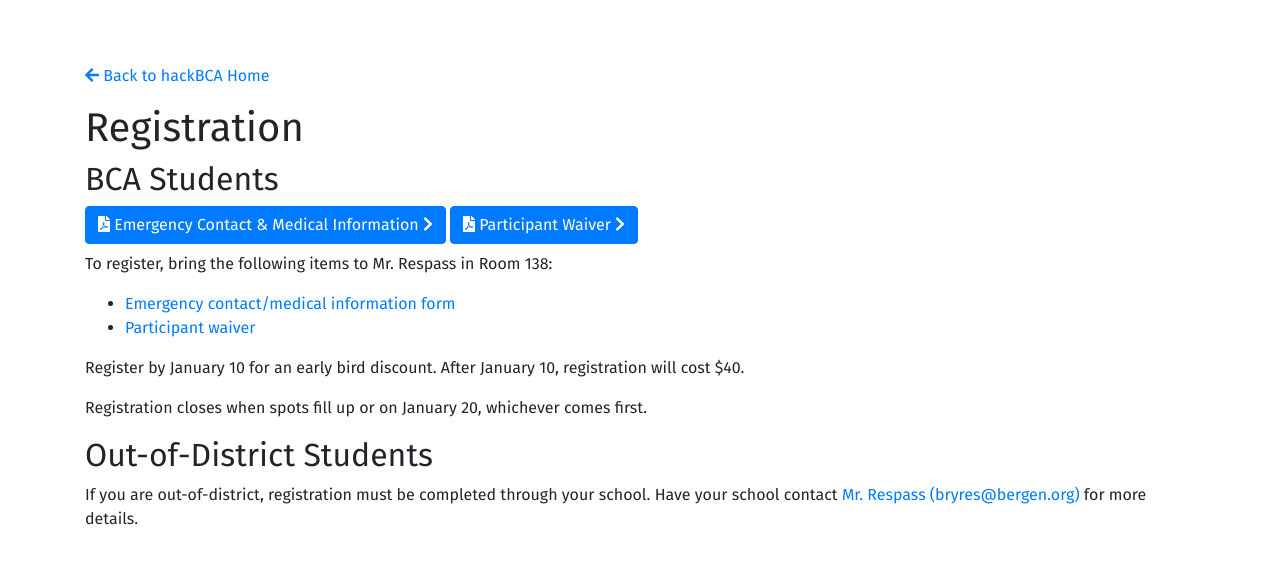
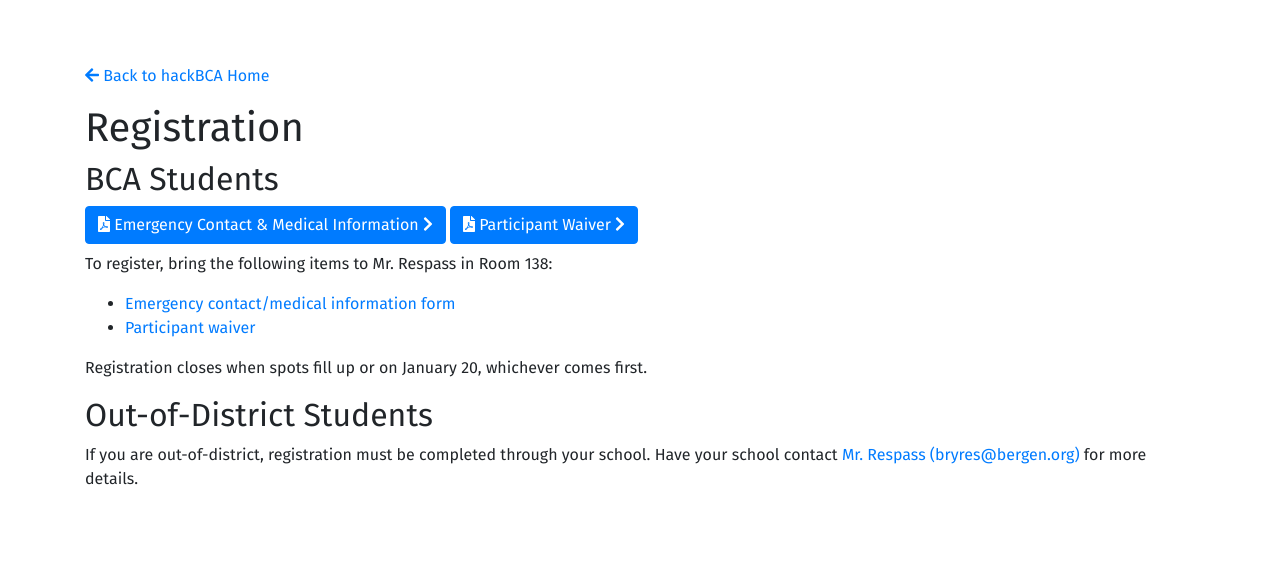
Before and after one commit to hackBCA/hackbcafive, a Next.js app: page /register in a window 1280 px wide. Shown: the top 564 px of the page. Built offline with nearby package versions, Linux system fonts and the light colour scheme.

Commit message:
Remove registration prices

```diff
--- a/pages/register.jsx
+++ b/pages/register.jsx
@@ -24,7 +24,6 @@
                 <li><a href="/register/waiver.pdf">Participant waiver</a></li>
             </ul>
 
-            <p>Register by January 10 for an early bird discount. After January 10, registration will cost $40.</p>
             <p>Registration closes when spots fill up or on January 20, whichever comes first.</p>
 
             <h2>Out-of-District Students</h2>
```
